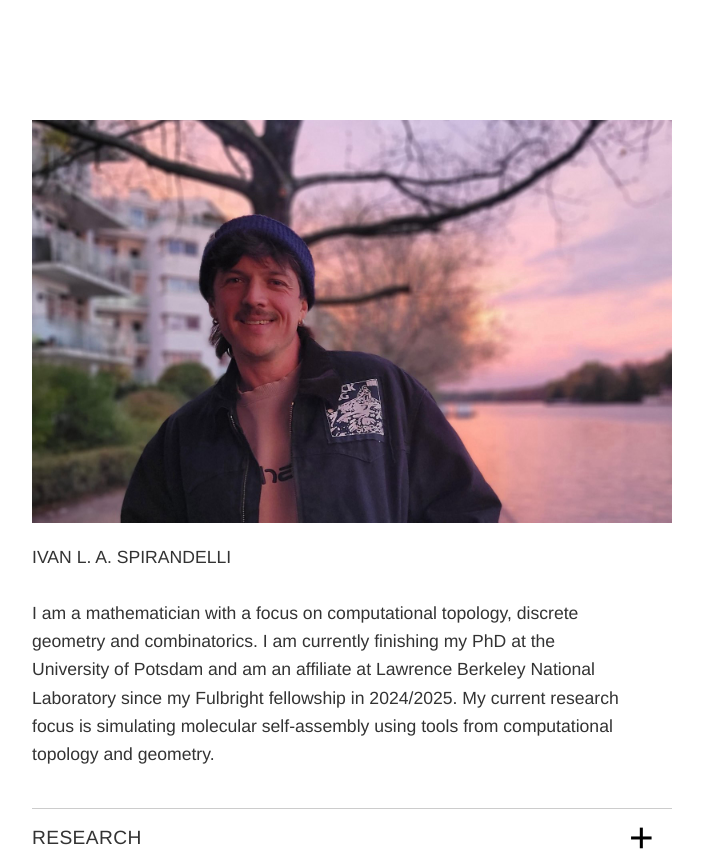
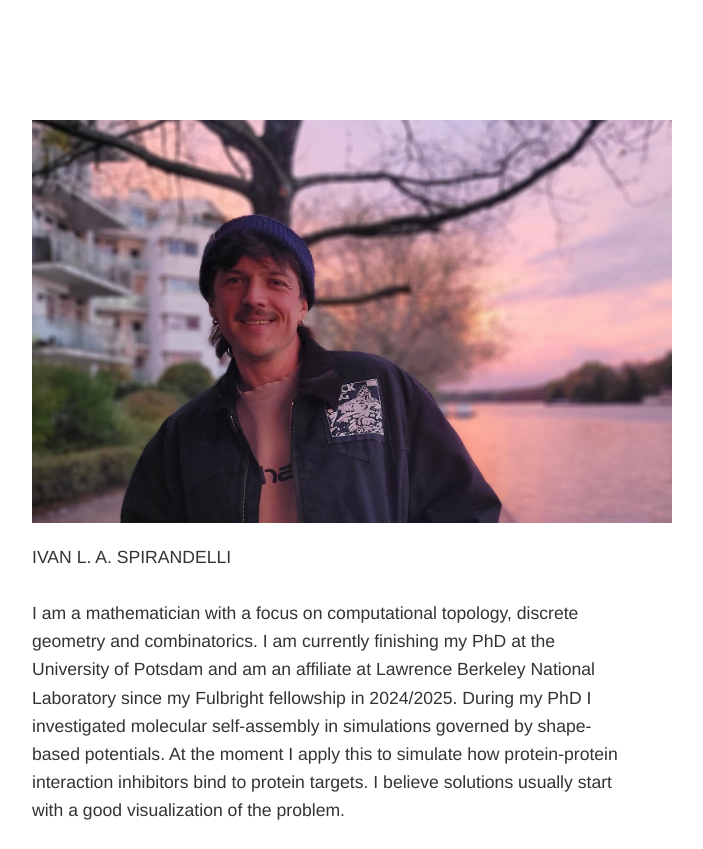
Before and after one commit to IvanSpirandelli/IvanSpirandelli.github.io, a plain HTML site: page index.html in a window 1280 px wide. Shown: the top 849 px of the page, without its empty margins (288-991 px from the left). Drawn offline with Linux system fonts and the light colour scheme.

Commit message:
minor text changes

```diff
--- a/index.html
+++ b/index.html
@@ -23,10 +23,9 @@
                 <strong>Ivan L. A. Spirandelli</strong> <br>
                 <br>
                 I am a mathematician with a focus on computational topology, discrete geometry and combinatorics.
-
                 I am currently finishing my PhD at the University of Potsdam and am an affiliate at Lawrence Berkeley National Laboratory since my Fulbright fellowship in 2024/2025.
-
-                My current research focus is simulating molecular self-assembly using tools from computational topology and geometry.
+                During my PhD I investigated molecular self-assembly in simulations governed by shape-based potentials. At the moment I apply this to simulate
+                how protein-protein interaction inhibitors bind to protein targets. I believe solutions usually start with a good visualization of the problem.
             </p>
         </div>
 
@@ -58,7 +57,7 @@
 
             <h3>Software</h3>
              <ul>
-                <li><a href="https://github.com/IvanSpirandelli/TopologicalInterfaces.jl" target="_blank">TopologicalInterfaces.jl</a></li>
+                <li><a href="https://github.com/IvanSpirandelli/DelaunayInterfaces.jl" target="_blank">DelaunayInterfaces.jl</a></li>
                 <li><a href="https://github.com/IvanSpirandelli/MorphoMol.jl" target="_blank">MorphoMol.jl</a></li>
             </ul>
         </div>
```
